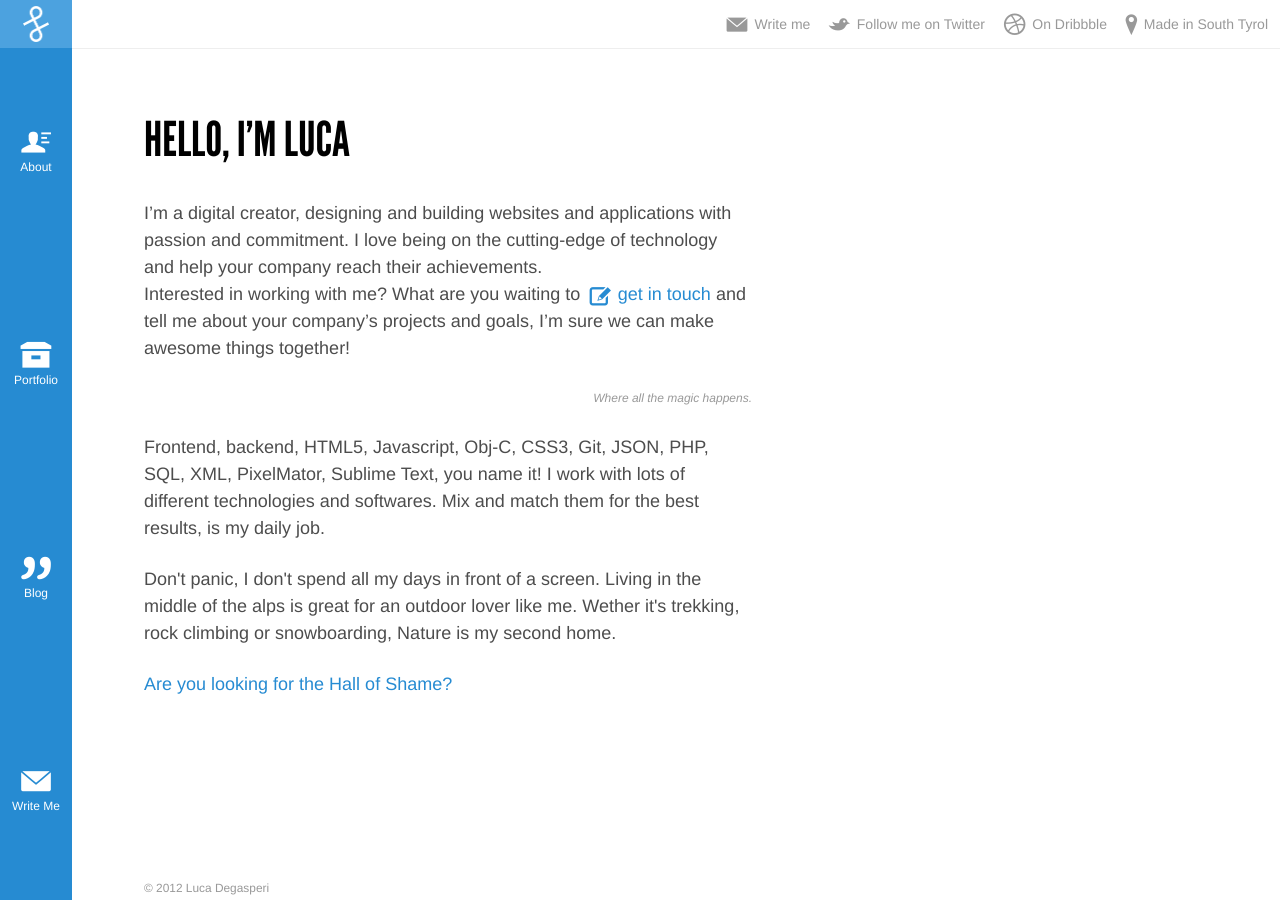
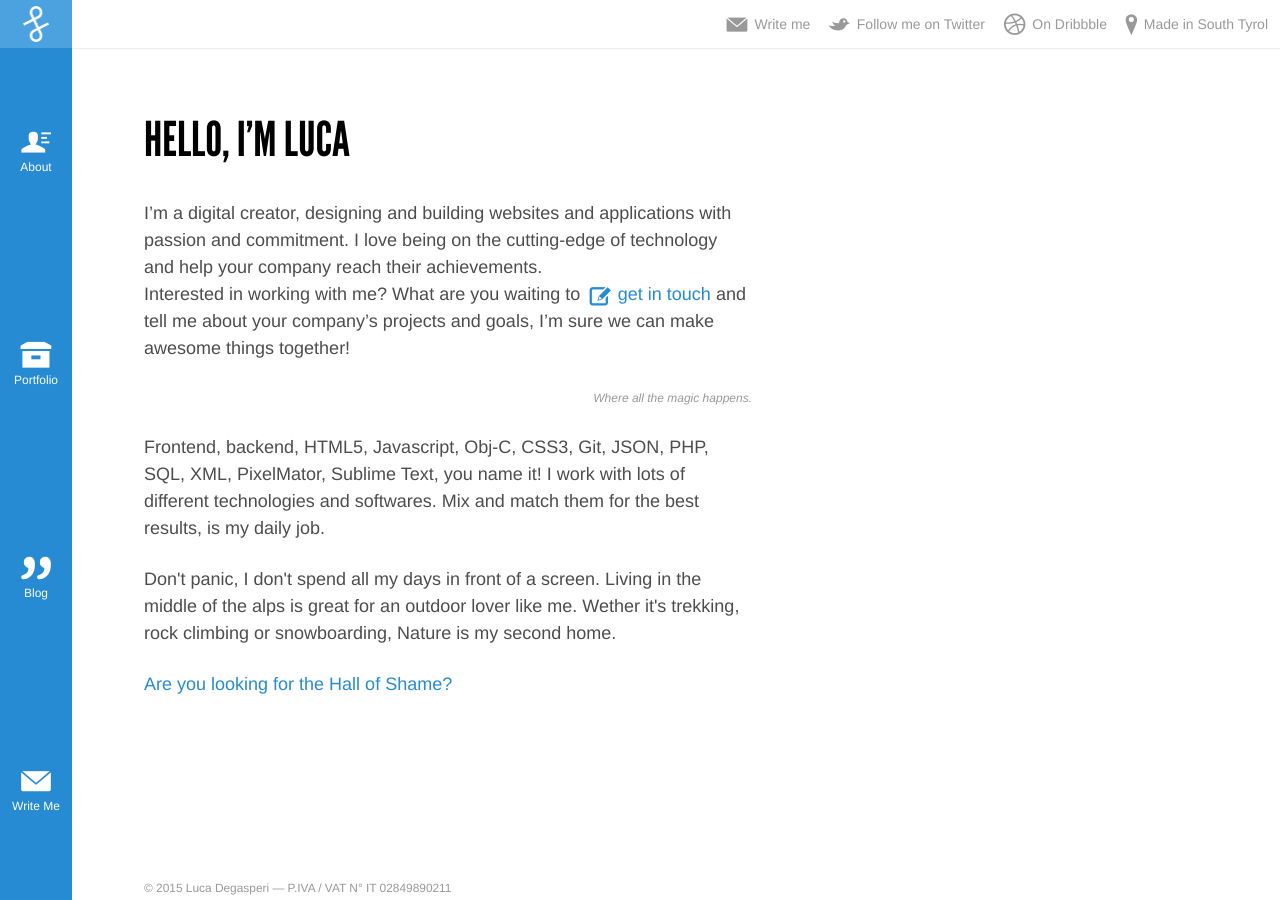
Before and after one commit to lucadegasperi/lucadegasperi.github.com, a Jekyll site: the page built from index.html, in a window 1280 px wide. Built offline with Jekyll 4.4.1, drawn with Linux system fonts in a browser that asks for light colours; Markdown is read by kramdown in place of the engine named in the settings.

Commit message:
Update default.html

```diff
--- a/_layouts/default.html
+++ b/_layouts/default.html
@@ -98,7 +98,7 @@
 			</div>
 			<footer class="contentinfo" role="contentinfo">
 				<small>
-					<span>&copy; 2012 Luca Degasperi</span>
+					<span>&copy; 2015 Luca Degasperi &mdash; P.IVA / VAT N° IT 02849890211</span>
 				</small>
 			</footer>
 		</div>
```
